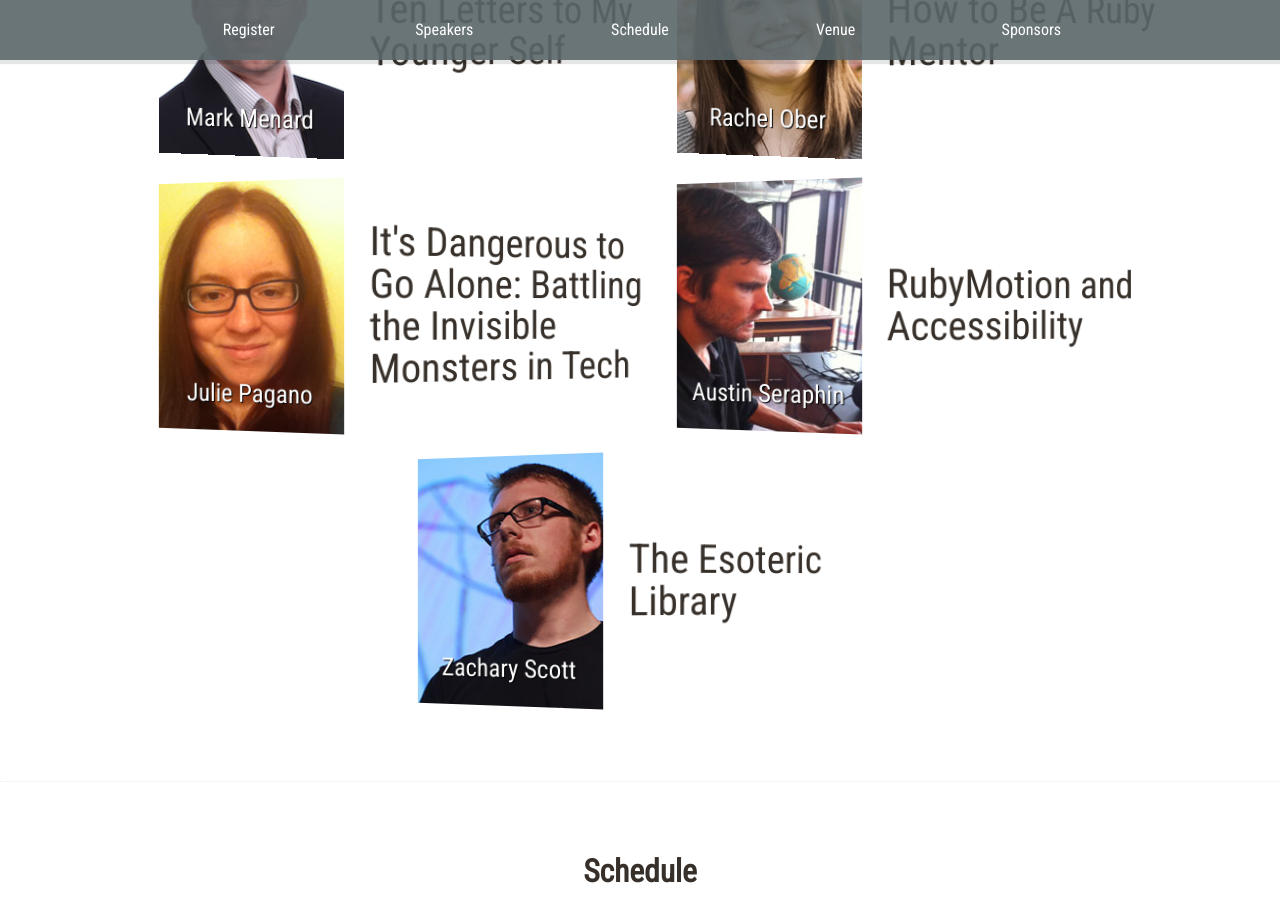
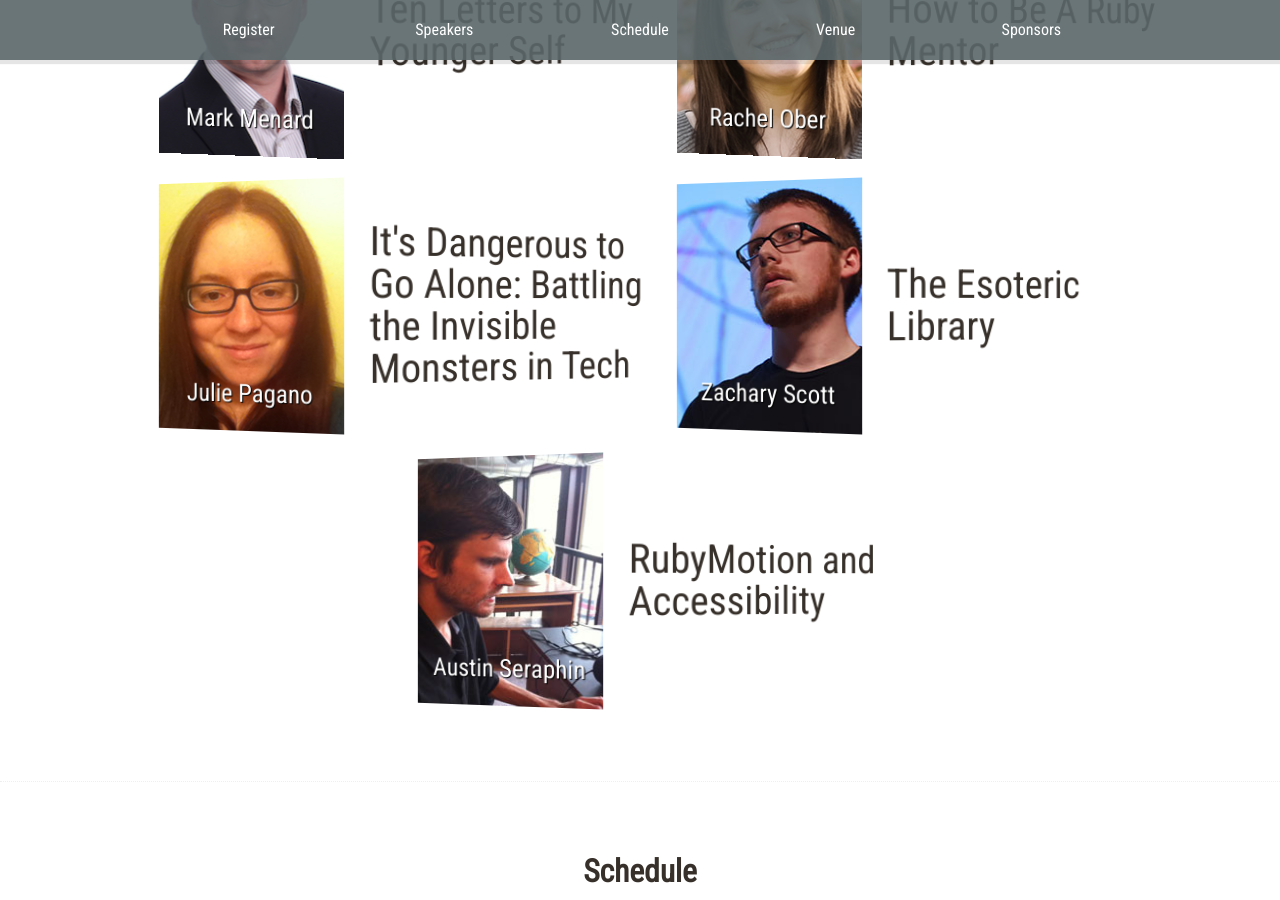
Before and after one commit to nysmakers/nysmakers.github.io, a Jekyll site: the page built from index.html, in a window 1280 px wide and 900 px high, scrolled down 2556 px. Built offline with Jekyll 4.4.1, drawn with Linux system fonts in a browser that asks for light colours; comment, search, counter and statistics services are not loaded; part of the change alters nothing that is shown.

```diff
--- a/index.html
+++ b/index.html
@@ -103,12 +103,12 @@ title: Nickel City Ruby Conference - September 20-21, 2013 - Buffalo, NY
         <td>It's Dangerous to Go Alone: Battling the Invisible Monsters in Tech</td>
       </tr>
       <tr>
+        <td><a href="http://twitter.com/_zzak" id="zzak">Zachary Scott</a></td>
+        <td>The Esoteric Library</td>
+      </tr>
+      <tr>
         <td><a href="http://twitter.com/AustinSeraphin" id="austin_seraphin">Austin Seraphin</a></td>
         <td>RubyMotion and Accessibility</td>
-      </tr>
-      <tr>
-        <td><a href="http://twitter.com/_zzak" id="zzak">Zachary Scott</a></td>
-        <td>The Esoteric Library</td>
       </tr>
     </table>
   </section>
```
